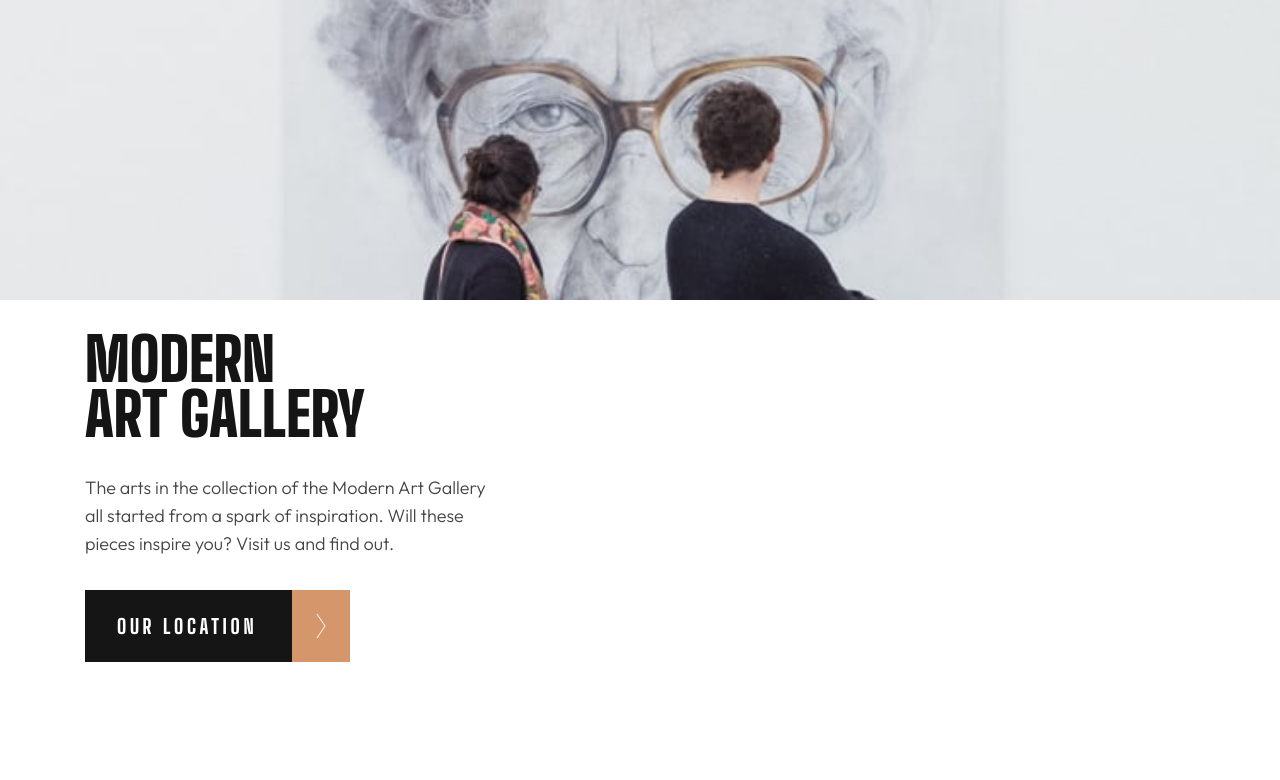
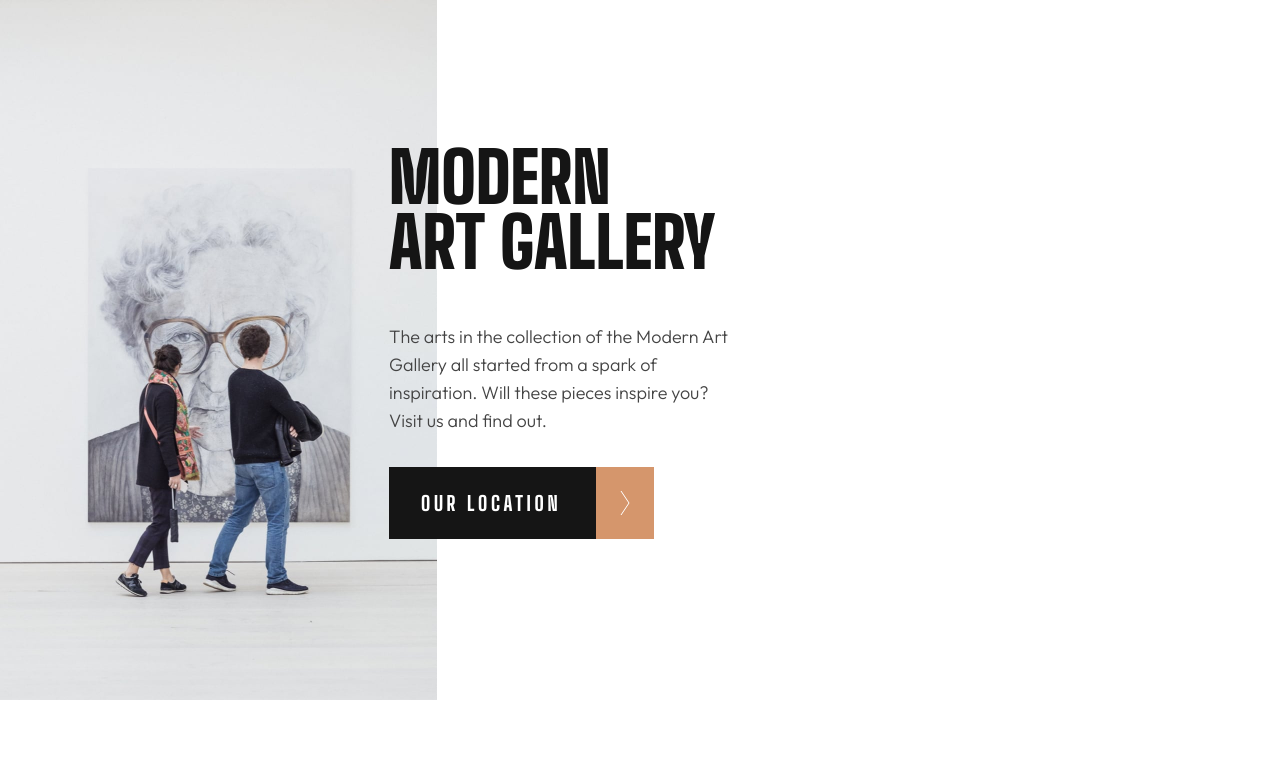
Before and after one commit to richieAiello/art-gallery-website, a website built with Parcel: page index.html in a window 1280 px wide. Shown: the top 780 px of the page. Built offline with nearby package versions, Linux system fonts and the light colour scheme.

Commit message:
Styled hero on home page for tablet.

```diff
--- a/index.html
+++ b/index.html
@@ -15,7 +15,7 @@
     </head>
     <body class="body">
         <header class="hero">
-            <section class="hero__context container">
+            <section class="hero__context container--hero">
 
                 <h1 class="heading hero__heading">
                     modern<br>
@@ -42,6 +42,18 @@
                 src="./assets/mobile/image-hero@2x.jpg"
                 alt="Two people viewing a painting of an older woman in glasses."
                 class="image image--hero"
+            >
+
+            <img
+                src="./assets/tablet/image-hero@2x.jpg"
+                alt="Two people viewing a painting of an older woman in glasses."
+                class="image image--hero-tablet"
+            >
+
+            <img
+                src="./assets/desktop/image-hero@2x.jpg"
+                alt="Two people viewing a painting of an older woman in glasses."
+                class="image image--hero-desktop"
             >
 
             <!-- Hidden on smaller screens. Revealed for desktop -->
--- a/styles/main.scss
+++ b/styles/main.scss
@@ -30,6 +30,12 @@ $white: #FFFFFF;
     width: min(100% - 2rem, 1110px);
     margin-inline: auto;
 
+    // container--hero is altered on larger screens
+    &--hero {
+        width: min(100% - 2rem, 1110px);
+        margin-inline: auto;
+    }
+
     &--footer-home {
         color: $white;
         background-color: #151515;
@@ -40,6 +46,14 @@ $white: #FFFFFF;
         color: #151515;
         background-color: #D5966C;
         padding: 3rem 2rem;
+    }
+
+    @media(min-width: 765px) {
+        &--hero {
+            width: initial;
+            margin-inline: unset;
+
+        }
     }
 }
 
@@ -82,6 +96,32 @@ $white: #FFFFFF;
     &__background-left {
         display: none;
         background-color: $black;
+    }
+
+    @media(min-width: 765px) {
+
+        & {
+            display: grid;
+            grid-template-columns: auto 1fr;
+            position: relative;
+            margin-bottom: 7.5rem;
+        }
+
+        &__context {
+            position: absolute;
+            top: 145px;
+            left: 389px;
+        }
+
+        &__heading {
+            font-size: 4.375rem;
+            line-height: 4.0625rem;
+            margin: 0 0 3rem 0;
+        }
+
+        &__text {
+            max-width: 30ch;
+        }
     }
 }
 
@@ -282,6 +322,13 @@ $white: #FFFFFF;
             padding-right: 1.6em;
         }
     }
+
+    @media(min-width: 765px) {
+
+        &--location {
+            margin: 2rem 0 0 0;
+        }
+    }
 }
 
 /*******************************
@@ -294,6 +341,14 @@ $white: #FFFFFF;
     &--hero {
         order: 1;
         max-height: 300px;
+    }
+
+    &--hero-tablet {
+        display: none;
+    }
+
+    &--hero-desktop {
+        display: none;
     }
 
     &--main-1 {
@@ -315,4 +370,16 @@ $white: #FFFFFF;
         object-position: bottom;
         margin-bottom: 1rem;
     }
+
+    @media(min-width: 765px) {
+
+        &--hero {
+            display: none;
+        }
+
+        &--hero-tablet {
+            display: block;
+            max-width: 437px;
+        }
+    }
 }
```
Also changed, not shown: location.html (+3 -3 lines), styles/style.css.
